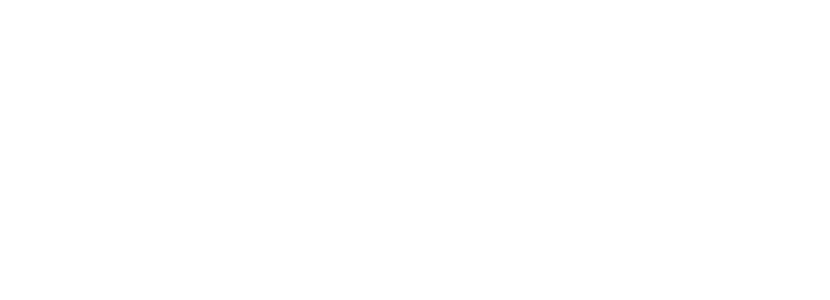
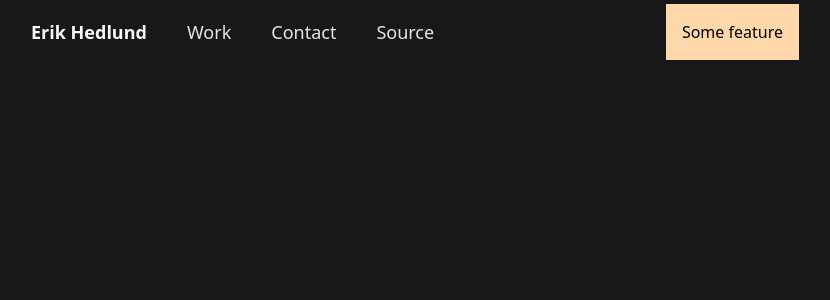
Before and after one commit to erihedDev/portfolio, a React (Vite) app in the folder project/: page / in a window 1280 px wide. Shown: the top 300 px of the page, without its empty margins (225-1055 px from the left). Built offline with nearby package versions, Linux system fonts and the light colour scheme.

Commit message:
created a header

```diff
--- a/project/src/header.jsx
+++ b/project/src/header.jsx
@@ -4,9 +4,21 @@
 function Header() {
 
   return (
-    <div>
-
-    </div>
+    <nav className='w-full h-12 flex justify-center'>
+      <div className='h-16 w-[48rem] flex justify-between items-center text-neutral-50'>
+        <div className='flex text-lg'>
+          <h1 className='font-bold'><a href={'#'}>Erik Hedlund</a></h1>
+          <div className='text-neutral-200'>
+            <a href={'#'} className='ml-10 hover:underline'>Work</a>
+            <a href={'#'} className='ml-10 hover:underline'>Contact</a>
+            <a href={'#'} className='ml-10 hover:underline'>Source</a>
+          </div>
+        </div>
+        <div className='bg-orange-200 text-black p-4'>
+          <p>Some feature</p>
+        </div>
+      </div>
+    </nav>
   )
 }
 
--- a/project/src/main.jsx
+++ b/project/src/main.jsx
@@ -1,10 +1,11 @@
 import React from 'react'
 import ReactDOM from 'react-dom/client'
 import Header from './header'
+import Content from './content'
 import './index.css'
 
 ReactDOM.createRoot(document.getElementById('root')).render(
-  <div className='bg-neutral-700'>
+  <div className='bg-zinc-900 h-screen'>
     <Header/>
   </div>
 )
```
Also changed, not shown: project/src/content.jsx (added).
